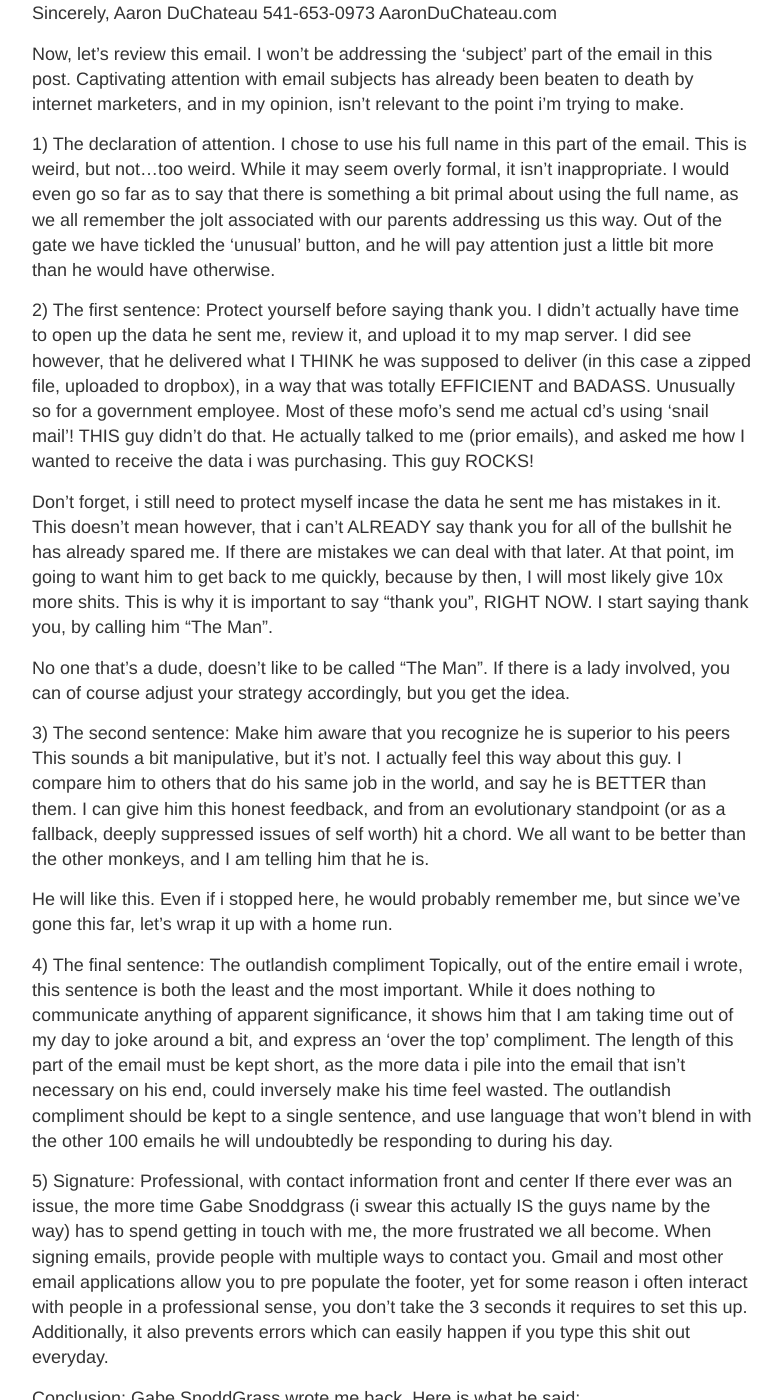
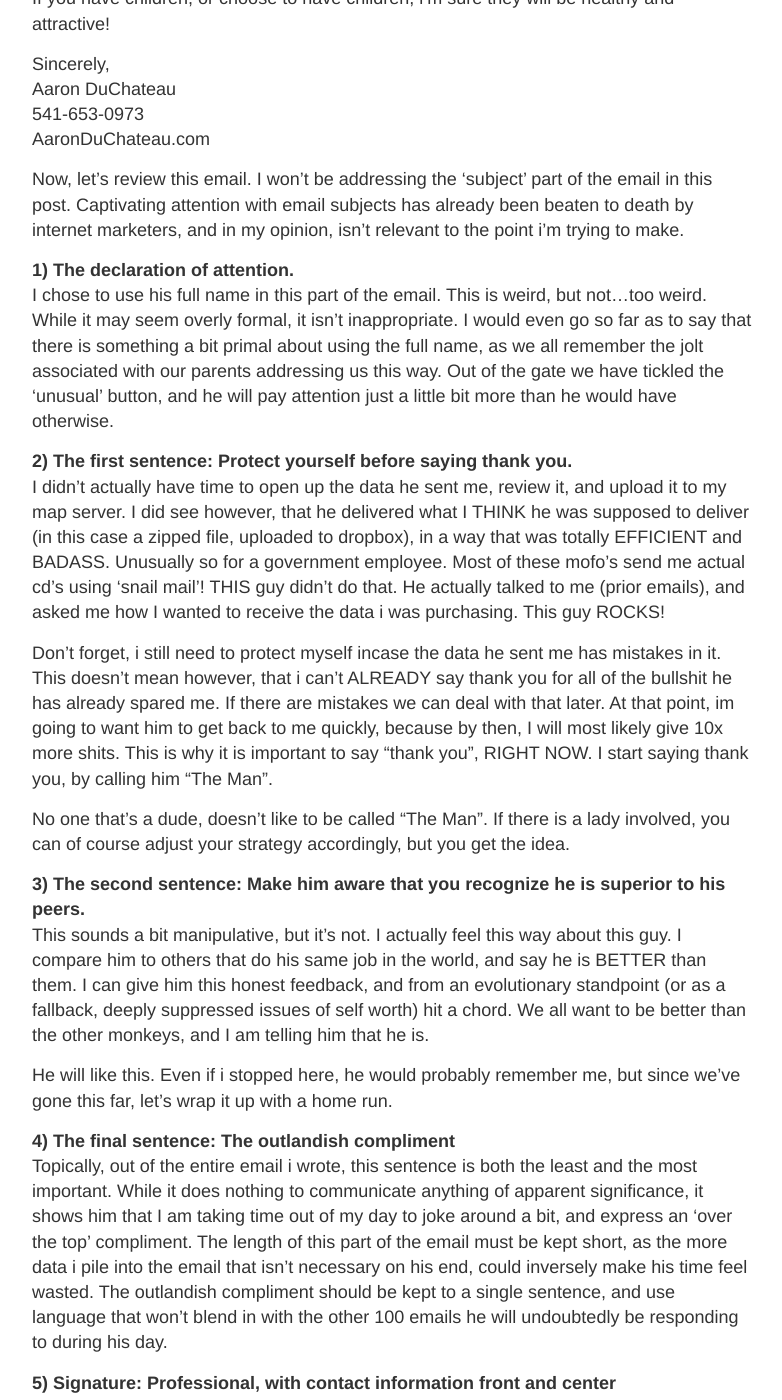
Before and after one commit to aaronduchateau/blog, a Jekyll site: the page built from _posts/2015-7-1-Saving-future-you-time-by-saying-thank-you.md, in a window 1280 px wide and 1400 px high, scrolled down 925 px. Shown: the whole window, without its empty margins (248-1030 px from the left). Built offline with Jekyll 4.4.1, drawn with Linux system fonts in a browser that asks for light colours; Markdown is read by kramdown in place of the engine named in the settings; part of the change alters nothing that is shown; some of the changed text lies outside the part shown.

Commit message:
a little formatting

```diff
--- a/_posts/2015-7-1-Saving-future-you-time-by-saying-thank-you.md
+++ b/_posts/2015-7-1-Saving-future-you-time-by-saying-thank-you.md
@@ -5,54 +5,54 @@ title: Saving future you time, by saying thank you
 
 In our day to day activities, we count on others. It could be as simple as a cup of coffee, or it could be that one piece of information you need to succeed during your busy ass day.
 
-When people go out of their way to help you get something you need (and especially if they didn't suck at it), don't forget to 1) say thanks and 2) be mildly interesting in a positive way. If you're thinking, "Jesus Aaron, what a waste of time!", I'll try to convince you it's worth it.
+When people go out of their way to help you get something you need (and especially if they didn't suck at it), don't forget to 1) say thanks and 2) be mildly interesting in a positive way. If you're thinking, "Holy crap Aaron, what a HUGE waste of time!", I'll try to convince you it's worth it.
 
 My example assumes the individual in question has already proven that they can be competent and helpful to you in some regard. If they have already acted like a total shit bag, this method does not apply.
 
-Assuming above, likely means that dealing with this dude (or lady) in the future (rather than dealing with any OTHER member of the organization) is desirable in regards to your EFFORT and TIME. It is a fact that 99% of people are shit bags, and when you find someone doing a job whom you depend on who is not like this, you must latch onto them, and keep them in your grasp.
+Assuming above, likely means that dealing with this dude (or lady) in the future (rather than dealing with any OTHER member of the organization) is desirable in regards to your EFFORT and TIME. It is a fact that 99% of people in customer service positions are shit bags. This is usually a result of years of abuse, and (not unlike a damaged animal) this behavior on thier end is understandable. When you find someone doing a customer service job whom you depend on who is not like this, you must latch onto them, and keep them in your grasp.
 
 Chances are they will remember you, and be even more helpful in the future if you follow a template, similar to the one below. As you read, notice the length of the email (this took less than 30 seconds to write).
 
 This is an actual follow up email i wrote a few days ago.
 
-Dear Gabe SnoddGrass,
-I haven't opened the data yet, but the way i see it, you're the man.
+Dear Gabe SnoddGrass,<br/>
+I haven't opened the data yet, but the way i see it, you're the man. <br/>
 Thanks for making this process unusually smooth (i.e. other counties I have dealt with).
 
 If you have children, or choose to have children, i'm sure they will be healthy and attractive!
 
-Sincerely,
-Aaron DuChateau
-541-653-0973
-AaronDuChateau.com
+Sincerely,<br/>
+Aaron DuChateau<br/>
+541-653-0973<br/>
+AaronDuChateau.com<br/>
 
 Now, let's review this email. I won't be addressing the 'subject' part of the email in this post. Captivating attention with email subjects has already been beaten to death by internet marketers, and in my opinion, isn't relevant to the point i'm trying to make.
 
-1) The declaration of attention.
+<b>1) The declaration of attention.</b><br/>
 I chose to use his full name in this part of the email. This is weird, but not...too weird. While it may seem overly formal, it isn't inappropriate. I would even go so far as to say that there is something a bit primal about using the full name, as we all remember the jolt associated with our parents addressing us this way. Out of the gate we have tickled the 'unusual' button, and he will pay attention just a little bit more than he would have otherwise.
 
-2) The first sentence: Protect yourself before saying thank you.
+<b>2) The first sentence: Protect yourself before saying thank you.</b><br/>
 I didn't actually have time to open up the data he sent me, review it, and upload it to my map server. I did see however, that he delivered what I THINK he was supposed to deliver (in this case a zipped file, uploaded to dropbox), in a way that was totally EFFICIENT and BADASS. Unusually so for a government employee. Most of these mofo's send me actual cd's using 'snail mail'! THIS guy didn't do that. He actually talked to me (prior emails), and asked me how I wanted to receive the data i was purchasing. This guy ROCKS!
 
 Don't forget, i still need to protect myself incase the data he sent me has mistakes in it. This doesn't mean however, that i can't ALREADY say thank you for all of the bullshit he has already spared me. If there are mistakes we can deal with that later. At that point, im going to want him to get back to me quickly, because by then, I will most likely give 10x more shits. This is why it is important to say "thank you", RIGHT NOW. I start saying thank you, by calling him "The Man".
 
 No one that's a dude, doesn't like to be called "The Man". If there is a lady involved, you can of course adjust your strategy accordingly, but you get the idea.
 
-3) The second sentence: Make him aware that you recognize he is superior to his peers
+<b>3) The second sentence: Make him aware that you recognize he is superior to his peers.</b><br/>
 This sounds a bit manipulative, but it's not. I actually feel this way about this guy. I compare him to others that do his same job in the world, and say he is BETTER than them. I can give him this honest feedback, and from an evolutionary standpoint (or as a fallback, deeply suppressed issues of self worth) hit a chord. We all want to be better than the other monkeys, and I am telling him that he is.
 
 He will like this. Even if i stopped here, he would probably remember me, but since we've gone this far, let's wrap it up with a home run.
 
-4) The final sentence: The outlandish compliment
+<b>4) The final sentence: The outlandish compliment</b><br/>
 Topically, out of the entire email i wrote, this sentence is both the least and the most important. While it does nothing to communicate anything of apparent significance, it shows him that I am taking time out of my day to joke around a bit, and express an 'over the top' compliment. The length of this part of the email must be kept short, as the more data i pile into the email that isn't necessary on his end, could inversely make his time feel wasted. The outlandish compliment should be kept to a single sentence, and use language that won't blend in with the other 100 emails he will undoubtedly be responding to during his day.
 
-5) Signature: Professional, with contact information front and center
+<b>5) Signature: Professional, with contact information front and center</b><br/>
 If there ever was an issue, the more time Gabe Snoddgrass (i swear this actually IS the guys name by the way) has to spend getting in touch with me, the more frustrated we all become. When signing emails, provide people with multiple ways to contact you. Gmail and most other email applications allow you to pre populate the footer, yet for some reason i often interact with people in a professional sense, you don't take the 3 seconds it requires to set this up. Additionally, it also prevents errors which can easily happen if you type this shit out everyday.
 
-Conclusion:
+<b>Conclusion:</b><br/>
 Gabe SnoddGrass wrote me back. Here is what he said:
 
-No problem Aaron.  I hope the data provides useful.  Have a good week.
+No problem Aaron.  I hope the data provides useful.  Have a good week.<br/>
 -Gabe
 
 This entire transaction went exactly as planned. He clearly stated it was no trouble (even though it actually was trouble for him to produce the deliverable i needed). He expressed a desire that the data he provided me with would be kickass (paraphrasing of course). Lastly, he wished me a good week (something he didn't have to do, but chose to).
```
